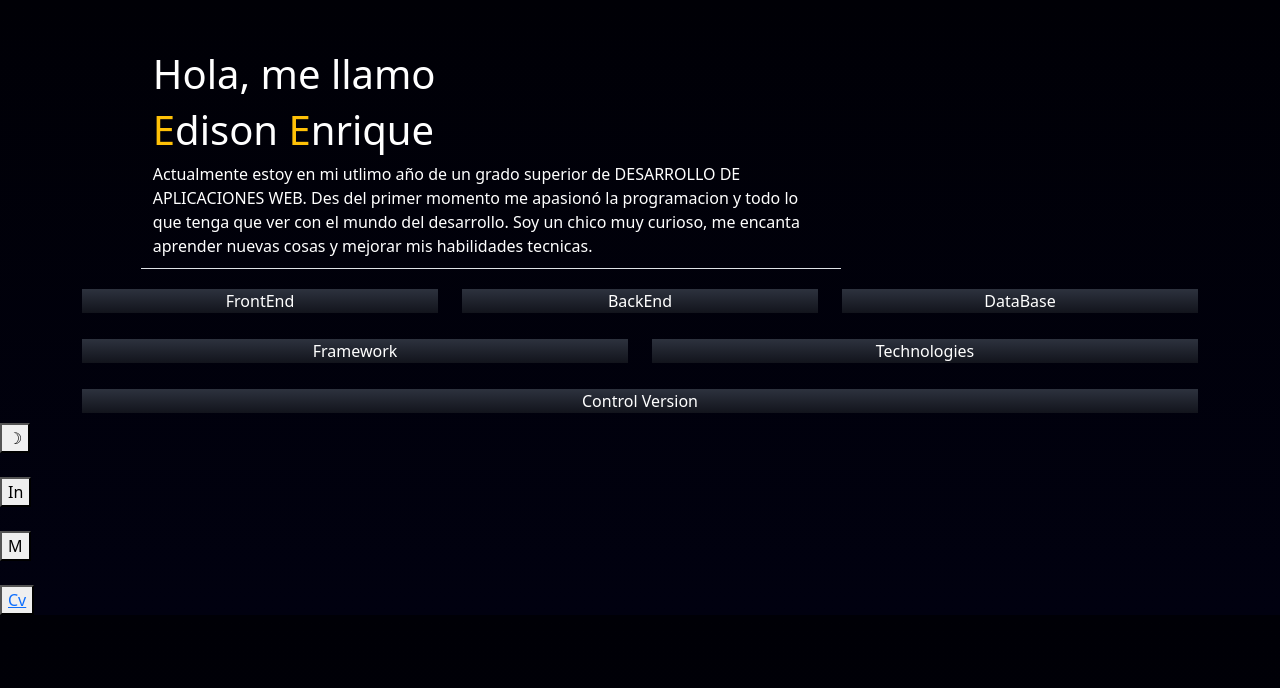
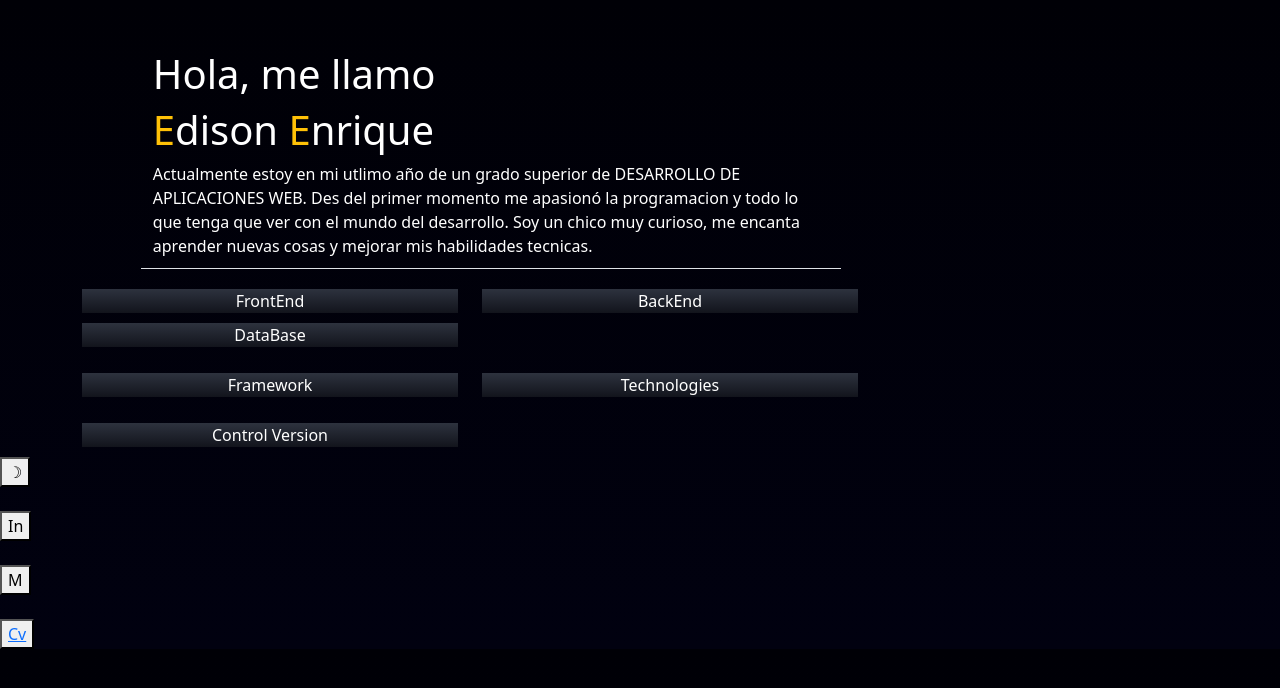
Before and after one commit to Edison-E/ProfileVue, a Vue app: page / in a window 1280 px wide. Shown: the top 688 px of the page. Built offline with nearby package versions, Linux system fonts and the light colour scheme.

Commit message:
Change width in col-md-x

```diff
--- a/src/components/skillComponent.vue
+++ b/src/components/skillComponent.vue
@@ -102,4 +102,10 @@ export default {
 .skill-card:hover {
     background: linear-gradient(to bottom, rgb(61, 67, 82), rgb(31, 34, 46));
 }
+
+.col-md-4,
+.col-md-6,
+.col-md-12 {
+    width: 400px;
+}
 </style>
```
